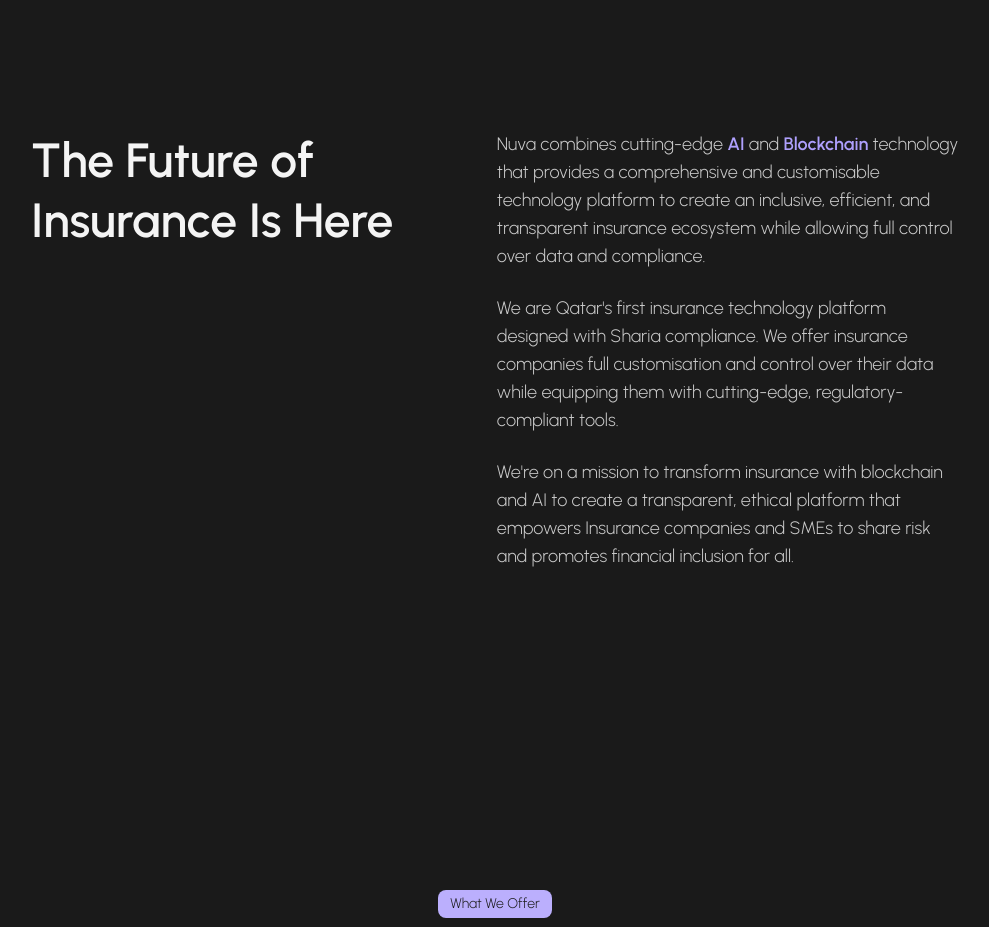
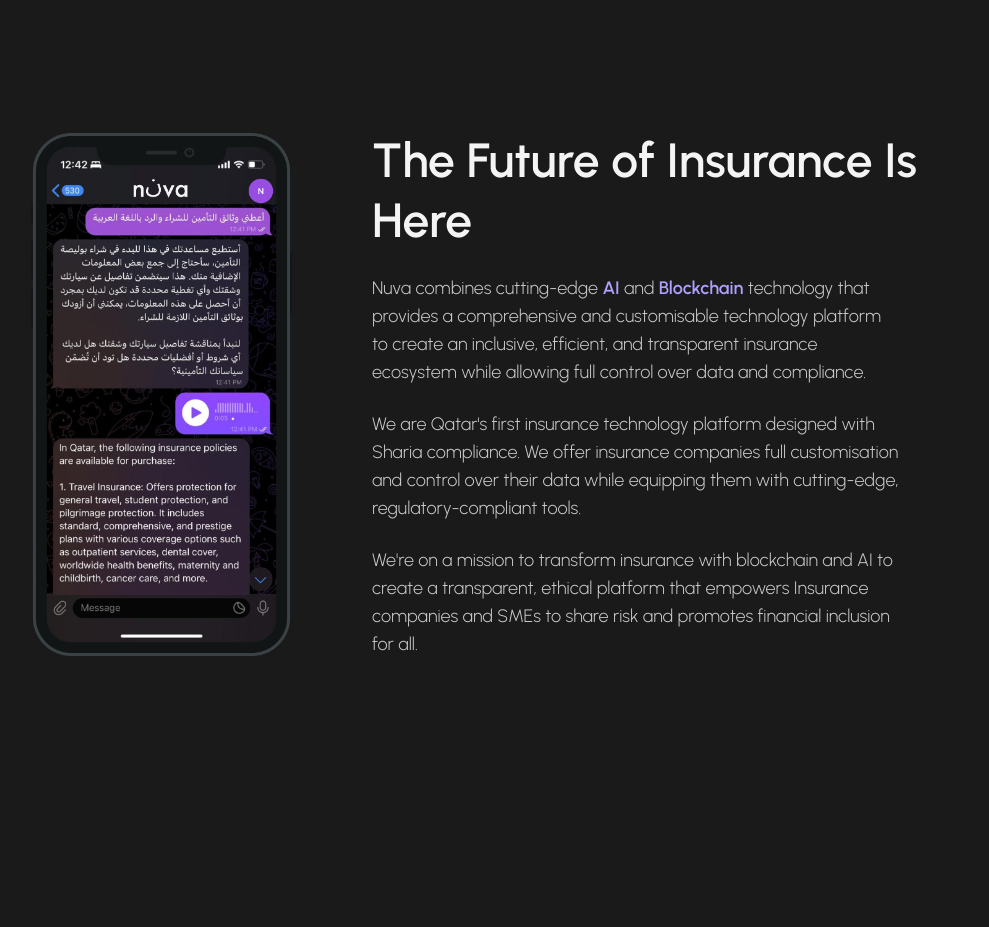
Before and after one commit to Khadeeejah/Nuva, a React (Vite) app: page / in a window 1280 px wide. Shown: the part 1980-2907 px from the top of the page, without its empty margins (145-1134 px from the left). Built offline with nearby package versions, Linux system fonts and the light colour scheme.

Commit message:
chore: update about section

```diff
--- a/src/components/About.jsx
+++ b/src/components/About.jsx
@@ -1,34 +1,44 @@
+import phoneMockup from "../assets/images/phone-mockup.png";
+
 const About = () => {
   return (
-    <div id="about" className="px-4 py-20 md:px-32 md:py-28 xl:px-44 xl:py-48">
-      <div className="flex flex-col gap-14 lg:flex-row xl:gap-24">
-        <div className="lg:w-3/5">
-          <h2 className="text-[1.688rem] text-center font-semibold leading-8 md:text-3xl lg:text-4xl lg:text-left lg:leading-10 xl:text-5xl xl:leading-tight">
+    <div
+      id="about"
+      className="px-4 py-20 md:px-16 md:py-28 lg:py-32 lg:px-32 xl:px-44 xl:py-48"
+    >
+      <div className="flex flex-col justify-center items-center gap-14 md:gap-12 md:flex-row xl:gap-20">
+        <div className="w-1/2 md:w-2/5">
+          <img src={phoneMockup} alt="Nuva AI" />
+        </div>
+        <div className="flex flex-col justify-center gap-3 md:w-3/4 lg:w-[90%] lg:gap-6">
+          <h2 className="text-2xl text-center font-semibold leading-8 md:text-3xl lg:text-4xl md:text-left lg:leading-10 xl:text-5xl xl:leading-tight">
             The Future of Insurance Is Here
           </h2>
-        </div>
-        <div className="grid gap-6 text-center text-neutral-100 lg:text-left lg:w-3/4 xl:text-lg">
+          <div className="grid gap-6 text-center text-neutral-100 md:text-left lg:w-[90%] xl:text-lg">
             <p>
               Nuva combines cutting-edge{" "}
               <span className="text-primary-100 font-semibold"> AI</span> and{" "}
-            <span className="text-primary-100 font-semibold">Blockchain </span>{" "}
-            technology that provides a comprehensive and customisable technology
-            platform to create an inclusive, efficient, and transparent
-            insurance ecosystem while allowing full control over data and
-            compliance.
+              <span className="text-primary-100 font-semibold">
+                Blockchain{" "}
+              </span>{" "}
+              technology that provides a comprehensive and customisable
+              technology platform to create an inclusive, efficient, and
+              transparent insurance ecosystem while allowing full control over
+              data and compliance.
             </p>
             <p>
               We are Qatar&apos;s first insurance technology platform designed
               with Sharia compliance. We offer insurance companies full
-            customisation and control over their data while equipping them with
-            cutting-edge, regulatory-compliant tools.
+              customisation and control over their data while equipping them
+              with cutting-edge, regulatory-compliant tools.
             </p>
             <p>
               We&apos;re on a mission to transform insurance with blockchain and
-            AI to create a transparent, ethical platform that empowers Insurance
-            companies and SMEs to share risk and promotes financial inclusion
-            for all.
+              AI to create a transparent, ethical platform that empowers
+              Insurance companies and SMEs to share risk and promotes financial
+              inclusion for all.
             </p>
+          </div>
         </div>
       </div>
     </div>
```
Also changed, not shown: src/assets/images/phone-mockup.png (added). Lines whose indentation alone changed are shown as unchanged.
